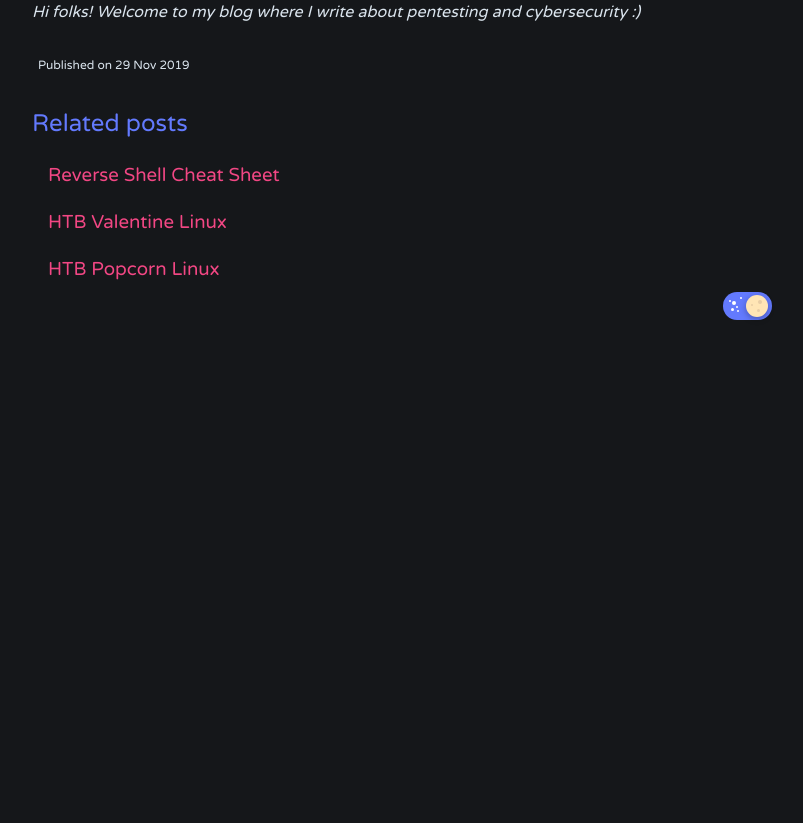
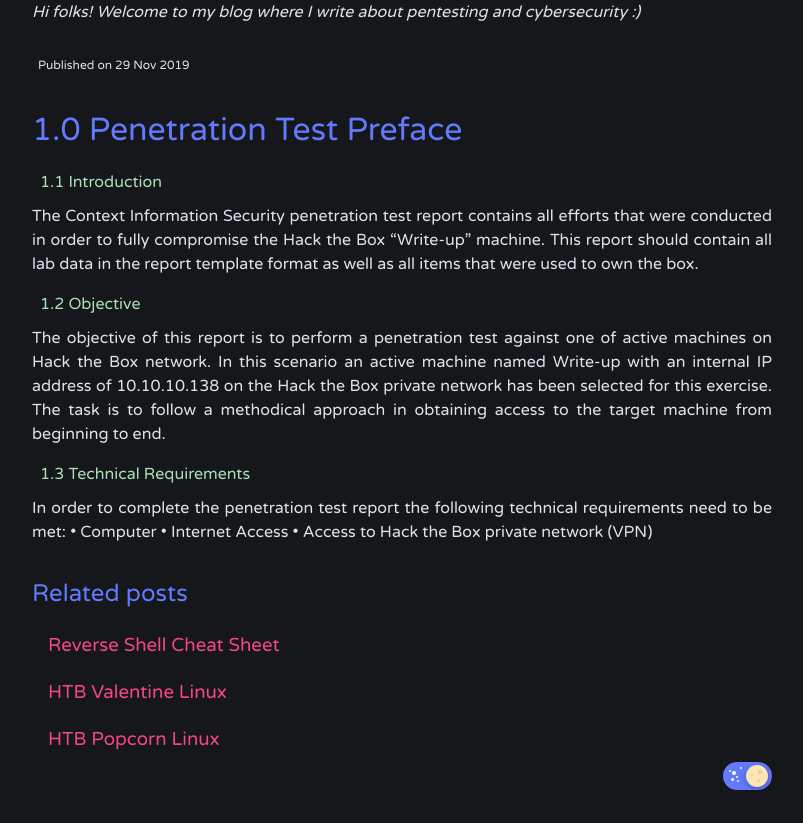
Before and after one commit to Rayferrufino/Rayferrufino.github.io, a Jekyll site: the page built from _posts/2019-11-29-HTBWriteup.md, in a window 1280 px wide. Shown: the part 273-1096 px from the top of the page, without its empty margins (238-1041 px from the left). Built offline with Jekyll 4.4.1, drawn with Linux system fonts in a browser that asks for light colours; our own code applies the rules of GitHub Pages for plain Markdown files; comment, search, counter and statistics services are not loaded; before the commit the page ends 900 px from its top, so only the background shows below that.

Commit message:
Update 2019-11-29-HTBWriteup.md

```diff
--- a/_posts/2019-11-29-HTBWriteup.md
+++ b/_posts/2019-11-29-HTBWriteup.md
@@ -1,6 +1,20 @@
 ---
 layout: post
-title:  "Profesional report Writeup Linux"
+title:  "Pentest Report HTB Writeup Linux"
 description :I was recently asked to write a report for a pentest job. Company name omitted :)
 tags:
 ---
+
+# 1.0 Penetration Test Preface
+- 1.1 Introduction
+
+The Context Information Security penetration test report contains all efforts that were conducted in order to fully compromise the Hack the Box “Write-up” machine. This report should contain all lab data in the report template format as well as all items that were used to own the box.
+- 1.2 Objective
+
+The objective of this report is to perform a penetration test against one of active machines on Hack the Box network. In this scenario an active machine named Write-up with an internal IP address of 10.10.10.138 on the Hack the Box private network has been selected for this exercise. The task is to follow a methodical approach in obtaining access to the target machine from beginning to end.
+- 1.3 Technical Requirements
+
+In order to complete the penetration test report the following technical requirements need to be met:
+•	Computer
+•	Internet Access
+•	Access to Hack the Box private network (VPN)
```
